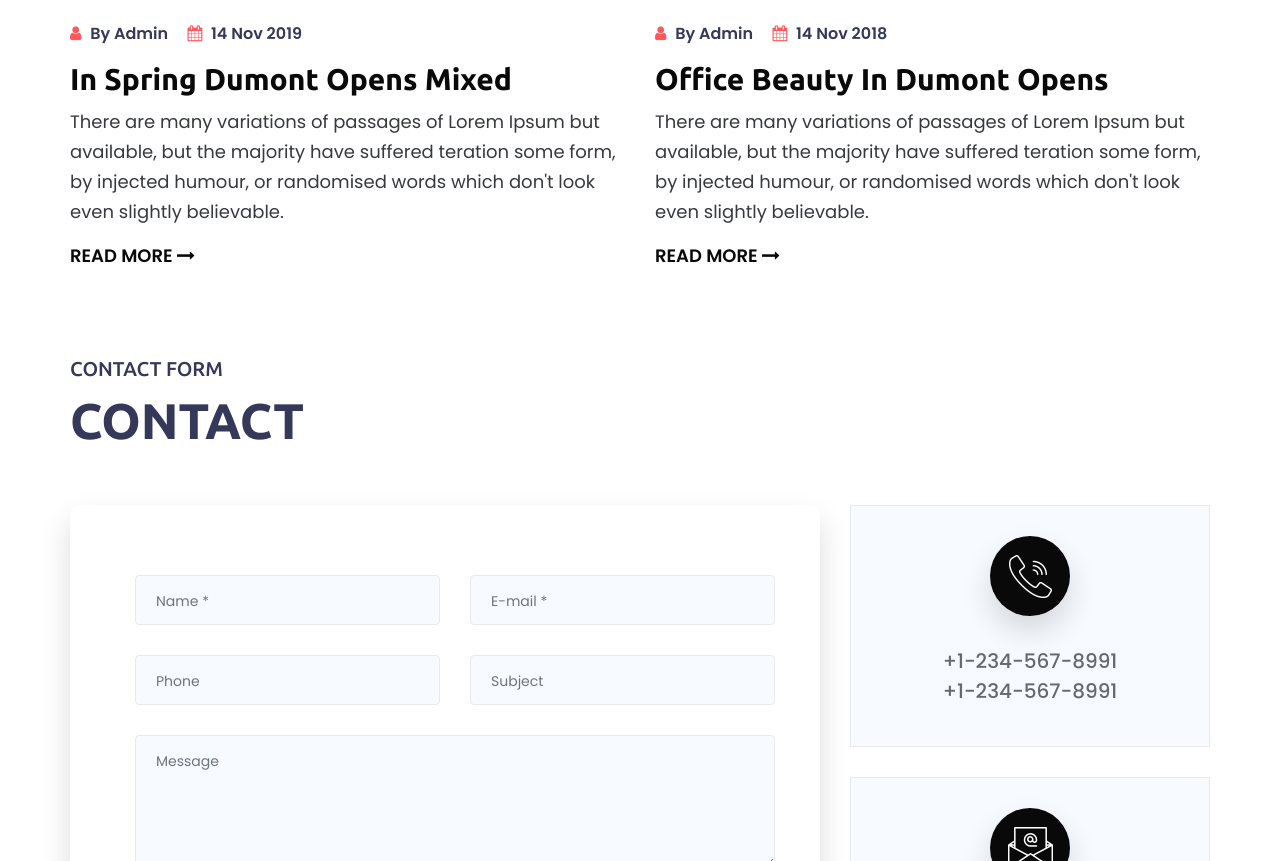
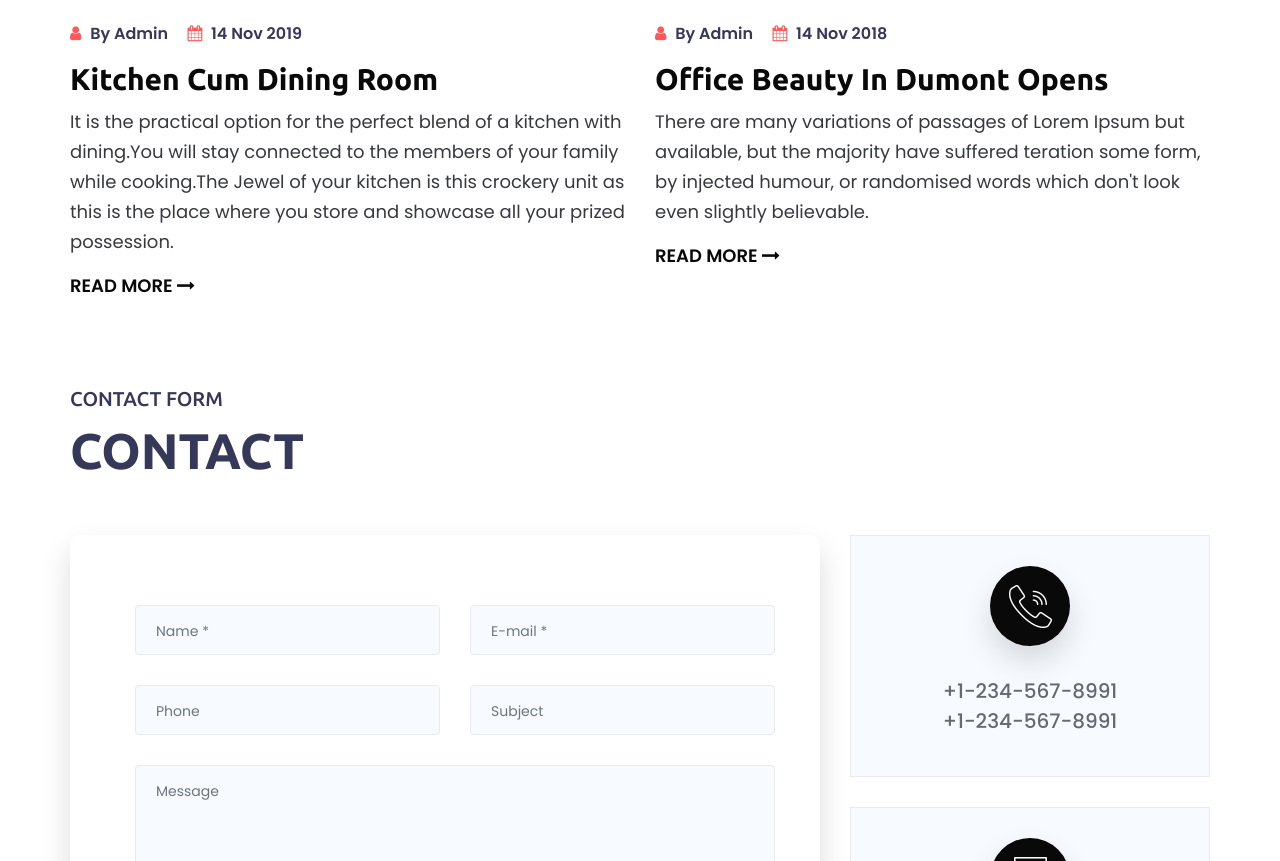
Before and after one commit to tabrintina/Furniture, a plain HTML site: page index.html in a window 1280 px wide. Shown: the part 8244-9105 px from the top of the page. Drawn offline with nearby package versions, Linux system fonts and the light colour scheme; some packages are replaced by stand-ins of ours.

Commit message:
recent news content for kitchen

```diff
--- a/index.html
+++ b/index.html
@@ -1081,8 +1081,8 @@
                                 <li><i class="fa fa-user"></i><a href="#"> by admin</a></li>
                                 <li><i class="fa fa-calendar"></i><a href="#"> 14 nov 2019</a></li>
                             </ul>
-                            <h4><a href="#" class="post-title">in spring dumont opens mixed</a></h4>
-                            <p>There are many variations of passages of Lorem Ipsum but available, but the majority have suffered teration some form, by injected humour, or randomised words which don't look even slightly believable.</p>
+                            <h4><a href="#" class="post-title">Kitchen Cum Dining Room</a></h4>
+                            <p>It is the practical option for the perfect blend of a kitchen with dining.You will stay connected to the members of your family while cooking.The Jewel of your kitchen is this crockery unit as this is the place where you store and showcase all your prized possession.</p>
                             <a href="#" class="btn btn-typ5">Read More <i class="fa fa-long-arrow-right"></i></a>
                         </div>
                     </div>
```
